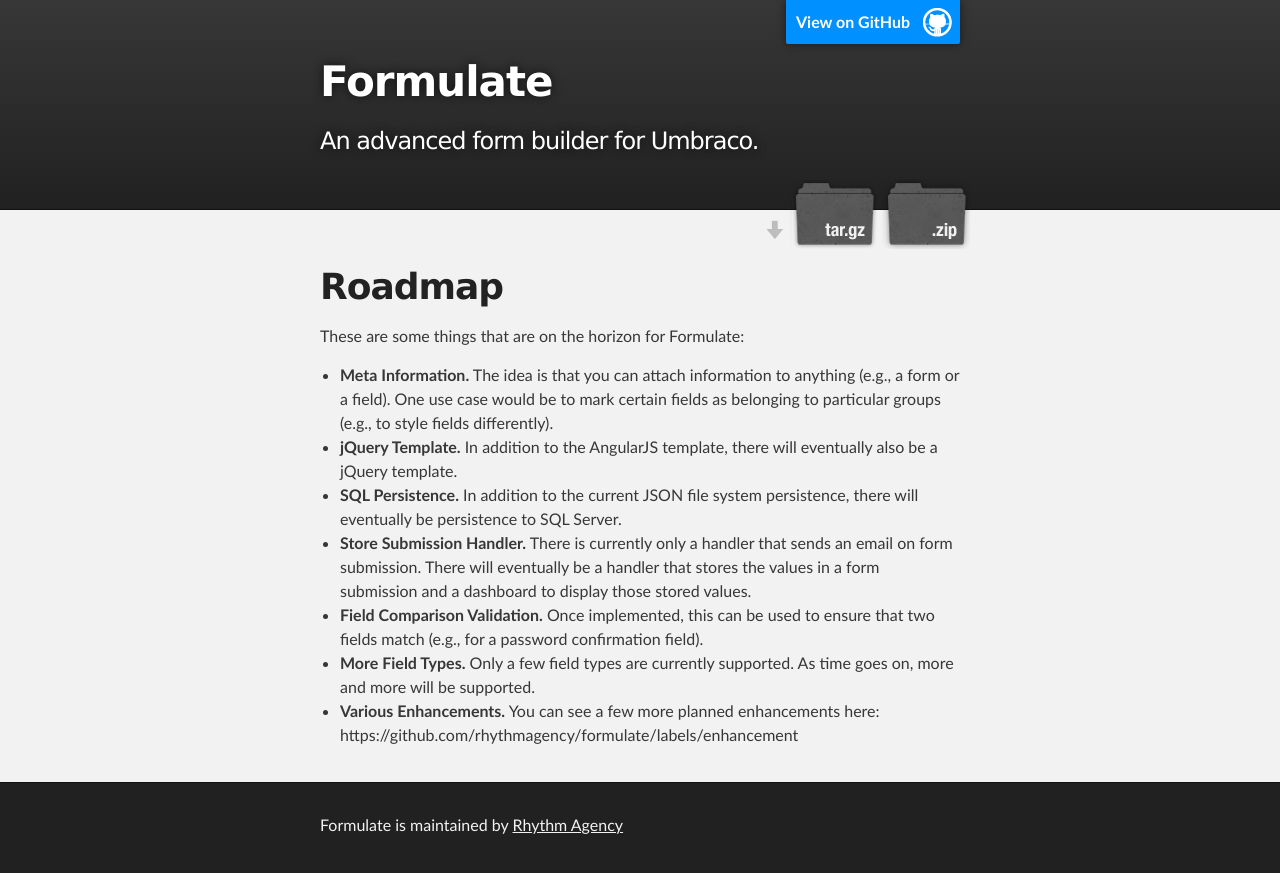
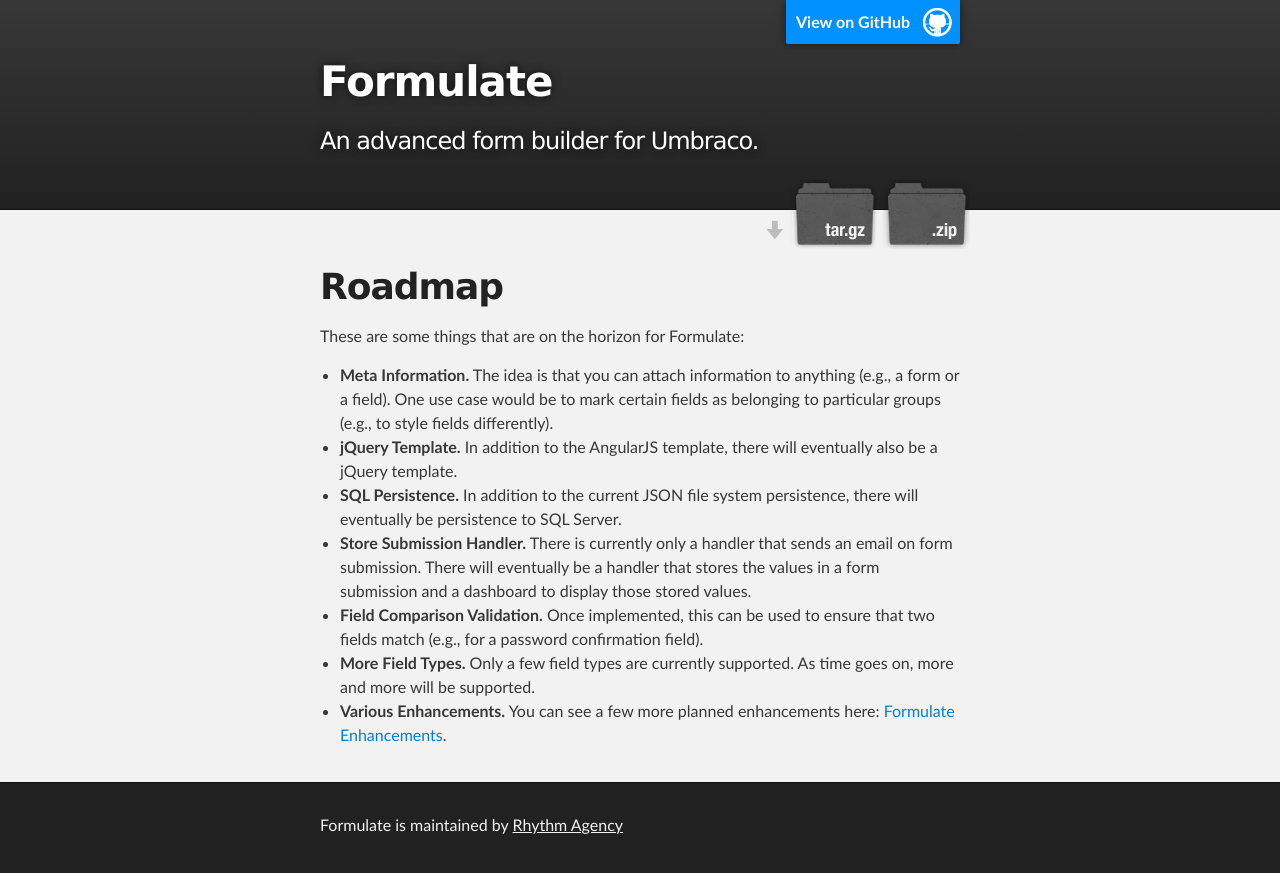
Before and after one commit to rhythmagency/formulate, a Jekyll site: the page built from roadmap.md, in a window 1280 px wide. Shown: the top 873 px of the page. Built offline with Jekyll 4.4.1, drawn with Linux system fonts in a browser that asks for light colours.

Commit message:
Linked enhancements text.

```diff
--- a/roadmap.md
+++ b/roadmap.md
@@ -12,4 +12,4 @@
 * **Store Submission Handler.** There is currently only a handler that sends an email on form submission. There will eventually be a handler that stores the values in a form submission and a dashboard to display those stored values.
 * **Field Comparison Validation.** Once implemented, this can be used to ensure that two fields match (e.g., for a password confirmation field).
 * **More Field Types.** Only a few field types are currently supported. As time goes on, more and more will be supported.
-* **Various Enhancements.** You can see a few more planned enhancements here: https://github.com/rhythmagency/formulate/labels/enhancement
+* **Various Enhancements.** You can see a few more planned enhancements here: [Formulate Enhancements](https://github.com/rhythmagency/formulate/labels/enhancement).
```
